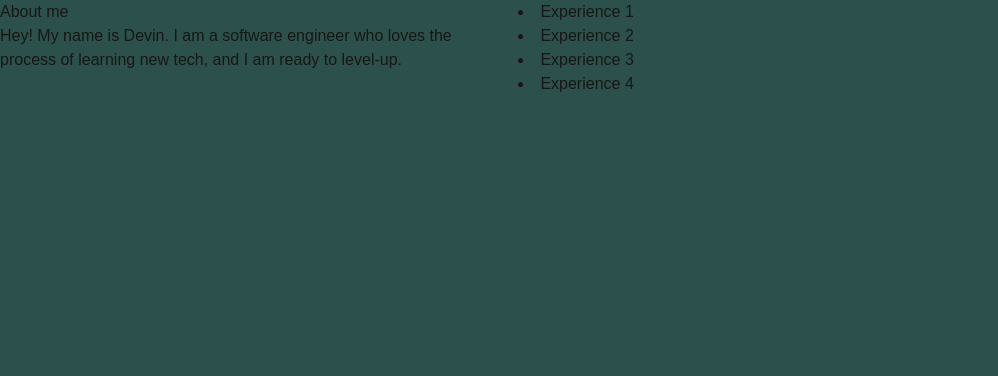
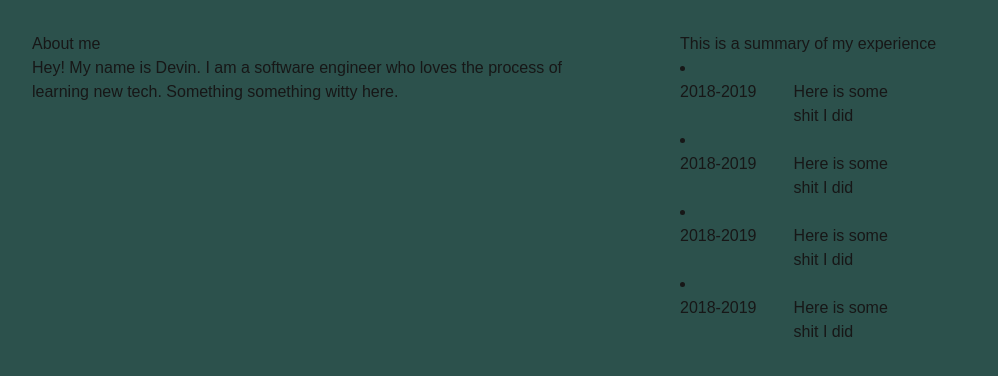
Before and after one commit to ddejongh/Personal-Site-Sandbox, a Next.js app: page / in a window 1280 px wide. Shown: the top 376 px of the page, without its empty margins (0-998 px from the left). Built offline with nearby package versions, Linux system fonts and the light colour scheme.

Commit message:
Added resume bullet and minor updates to padding

```diff
--- a/components/PrimaryResume.tsx
+++ b/components/PrimaryResume.tsx
@@ -4,8 +4,8 @@ import ResumeCard from "./ResumeCard";
 
 export default function PrimaryResume() {
   return (
-    <div className="grid grid-cols-5 gap-4">
-      <div className="inline-block col-span-2">
+    <div className="grid grid-cols-4 gap-4">
+      <div className="inline-block col-span-2 p-8">
         <div className="flow-root">
           <AboutCard />
         </div>
@@ -13,7 +13,7 @@ export default function PrimaryResume() {
           <Summary />
         </div>
       </div>
-      <div className="inline-block col-span-2">
+      <div className="inline-block col-span-2 p-8">
         <ResumeCard />
       </div>
     </div>
--- /dev/null
+++ b/components/ResumeBullet.tsx
@@ -0,0 +1,14 @@
+export default function ResumeBullet() {
+    return (
+        <div>
+            <div className="grid grid-cols-5">
+                <div className="cols-span-1">
+                    2018-2019
+                </div>
+                <div className="cols-span-4">
+                    Here is some shit I did
+                </div>
+            </div>
+        </div>
+    )
+}
--- a/components/ResumeCard.tsx
+++ b/components/ResumeCard.tsx
@@ -1,10 +1,13 @@
+import ResumeBullet from "./ResumeBullet";
+
 export default function ResumeCard() {
     return (
         <div>
-            <li>Experience 1</li>
-            <li>Experience 2</li>
-            <li>Experience 3</li>
-            <li>Experience 4</li>
+            <p>This is a summary of my experience</p>
+            <li><ResumeBullet /></li>
+            <li><ResumeBullet /></li>
+            <li><ResumeBullet /></li>
+            <li><ResumeBullet /></li>
         </div>
     )
 }
--- a/components/Summary.tsx
+++ b/components/Summary.tsx
@@ -2,7 +2,7 @@ export default function Summary() {
     return (
         <div>
             Hey! My name is Devin. I am a software engineer who loves the process of
-            learning new tech, and I am ready to level-up.
+            learning new tech. Something something witty here.
         </div>
     )
 }
```
